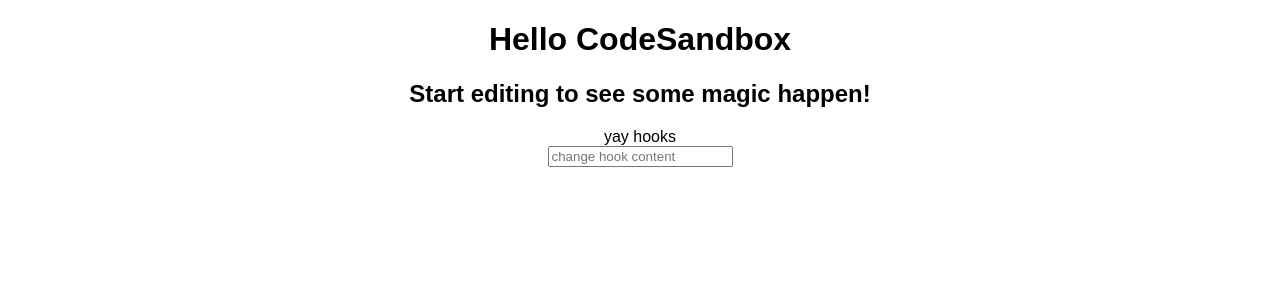
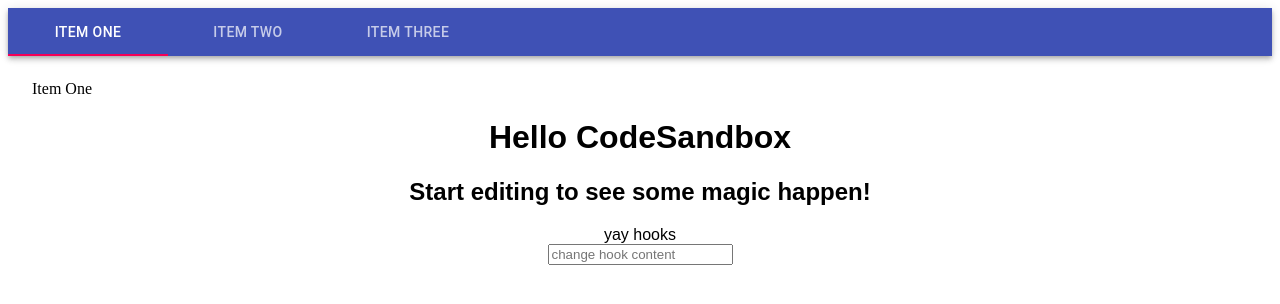
Before and after one commit to cappaul/Hackathon_res, a React (Create React App) app: page / in a window 1280 px wide. Shown: the top 304 px of the page. Built offline with nearby package versions, Linux system fonts and the light colour scheme.

Commit message:
create simple tabs

```diff
--- a/src/App.js
+++ b/src/App.js
@@ -1,20 +1,85 @@
-import React, { useState } from "react";
+import React from "react";
+// { useState }
+import HomePage from "./pages/HomePage";
+
 import "./styles.css";
 
-const App = () => {
-  const [myHookContent, setMyHookContent] = useState("yay hooks");
+import { makeStyles } from "@material-ui/core/styles";
+import AppBar from "@material-ui/core/AppBar";
+import Tabs from "@material-ui/core/Tabs";
+import Tab from "@material-ui/core/Tab";
+// import Typography from "@material-ui/core/Typography";
+import Box from "@material-ui/core/Box";
+
+function TabPanel(props) {
+  const { children, value, index, ...other } = props;
+
   return (
-    <div className="App">
-      <h1>Hello CodeSandbox</h1>
-      <h2>Start editing to see some magic happen!</h2>
-      {myHookContent}
-      <br />
-      <input
-        placeholder={"change hook content"}
-        onChange={(e) => setMyHookContent(e.target.value)}
-      />
+    <div
+      role="tabpanel"
+      hidden={value !== index}
+      id={`simple-tabpanel-${index}`}
+      aria-labelledby={`simple-tab-${index}`}
+      {...other}
+    >
+      {value === index && <Box p={3}>{children}</Box>}
+    </div>
+  );
+}
+
+function a11yProps(index) {
+  return {
+    id: `simple-tab-${index}`,
+    "aria-controls": `simple-tabpanel-${index}`
+  };
+}
+
+const useStyles = makeStyles((theme) => ({
+  root: {
+    flexGrow: 1,
+    backgroundColor: theme.palette.background.paper
+  }
+}));
+
+const SimpleTabs = () => {
+  const classes = useStyles();
+  const [value, setValue] = React.useState(0);
+
+  const handleChange = (event, newValue) => {
+    setValue(newValue);
+  };
+
+  return (
+    <div className={classes.root}>
+      <AppBar position="static">
+        <Tabs
+          value={value}
+          onChange={handleChange}
+          aria-label="simple tabs example"
+        >
+          <Tab label="Item One" {...a11yProps(0)} />
+          <Tab label="Item Two" {...a11yProps(1)} />
+          <Tab label="Item Three" {...a11yProps(2)} />
+        </Tabs>
+      </AppBar>
+      <TabPanel value={value} index={0}>
+        Item One
+        <div>
+          <HomePage />
+        </div>
+      </TabPanel>
+      <TabPanel value={value} index={1}>
+        Item Two
+      </TabPanel>
+      <TabPanel value={value} index={2}>
+        Item Three
+      </TabPanel>
     </div>
   );
 };
 
+const App = () => {
+  return <SimpleTabs />;
+};
+
 export default App;
--- /dev/null
+++ b/src/pages/HomePage.js
@@ -0,0 +1,20 @@
+import React, { useState } from "react";
+import "./../styles.css";
+
+const HomePage = () => {
+  const [myHookContent, setMyHookContent] = useState("yay hooks");
+  return (
+    <div className="App">
+      <h1>Hello CodeSandbox</h1>
+      <h2>Start editing to see some magic happen!</h2>
+      {myHookContent}
+      <br />
+      <input
+        placeholder={"change hook content"}
+        onChange={(e) => setMyHookContent(e.target.value)}
+      />
+    </div>
+  );
+};
+
+export default HomePage;
```
Also changed, not shown: package.json (+3 -10 lines).
